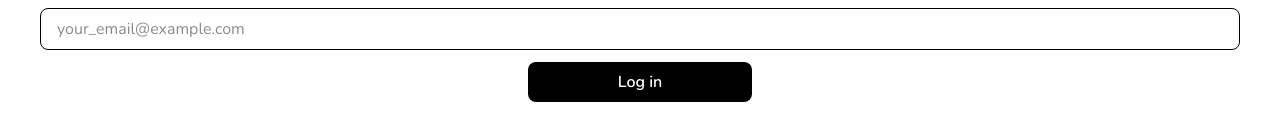
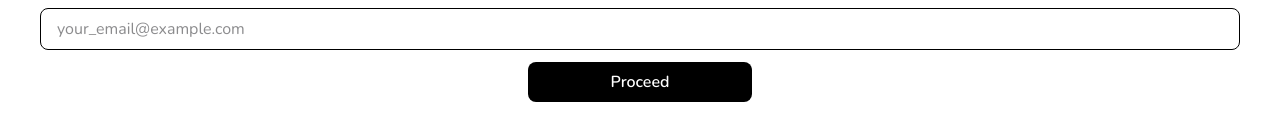
Before and after one commit to Gmedulla101/pmw_frontend, a React (Vite) app: page /forgot-password in a window 1280 px wide. Shown: the part 188-328 px from the top of the page. Built offline with nearby package versions, Linux system fonts and the light colour scheme; no server answers.

Commit message:
Fixing some junior mistakes

```diff
--- a/src/pages/JoinTxn.tsx
+++ b/src/pages/JoinTxn.tsx
@@ -13,7 +13,7 @@ import { useNavigate } from 'react-router';
 const JoinTxn = () => {
   const navigate = useNavigate();
 
-  const [id, setId] = useState<string>();
+  const [id, setId] = useState<string>('');
   const { userToken } = useGlobalUserContext();
   const [txnDetails, setTxnDetails] = useState<TxnDetails>();
 
--- a/src/pages/TxnPage.tsx
+++ b/src/pages/TxnPage.tsx
@@ -62,8 +62,6 @@ const TxnPage = () => {
 
     fetchTxnDetails();
   }, []);
-
-  console.log(txnDetails);
 
   return (
     <>
--- a/src/pages/pswd_reset_flow/ForgotPassword.tsx
+++ b/src/pages/pswd_reset_flow/ForgotPassword.tsx
@@ -72,7 +72,7 @@ const ForgotPassword = () => {
                 onClick={proceedToCodeConfirmation}
                 className="button bg-black text-white font-semibold py-2 px-6 rounded-lg cursor-pointer mt-3 w-56"
               >
-                <p>Log in</p>
+                <p> Proceed </p>
               </button>
             </div>
           </div>
```
